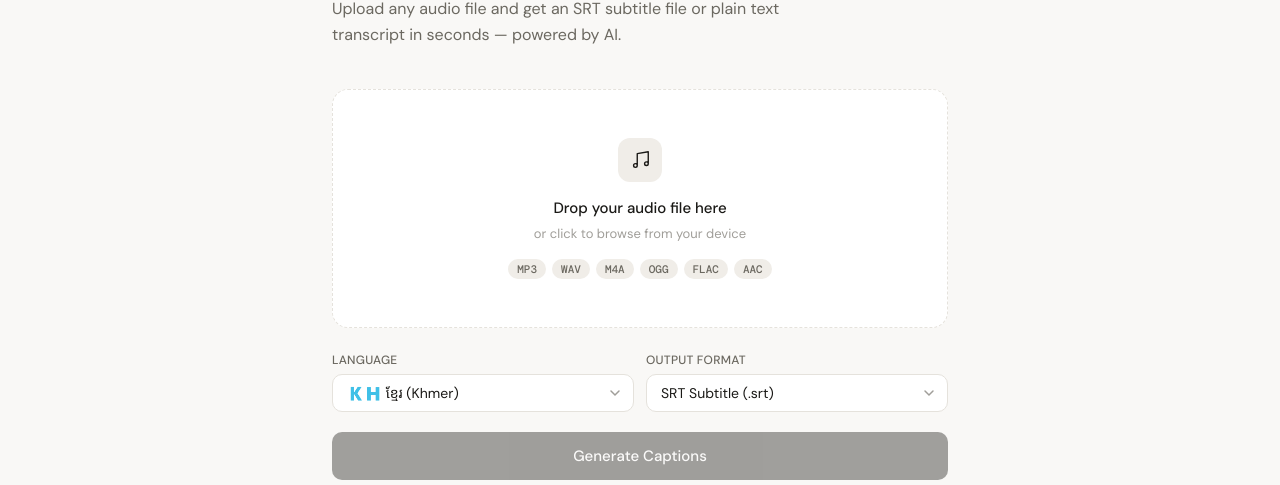
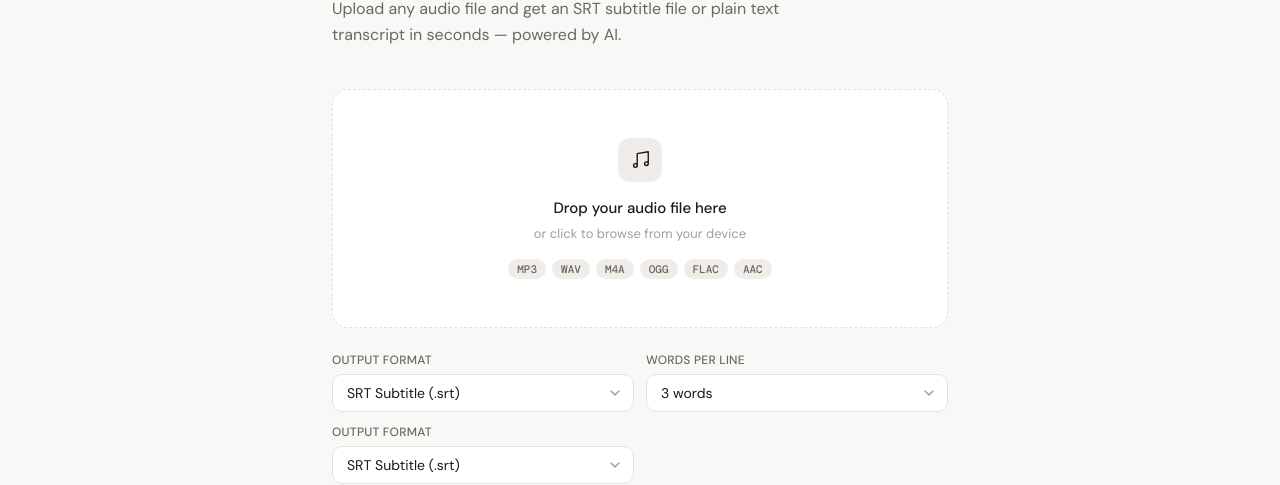
Before and after one commit to Chhayhengpoeng/caption-api, a website: page public/index.html in a window 1280 px wide. Shown: the part 317-802 px from the top of the page. Drawn offline with nearby package versions, Linux system fonts and the light colour scheme.

Commit message:
Update index.html

```diff
--- a/public/index.html
+++ b/public/index.html
@@ -143,15 +143,22 @@
 
   <div class="options-row">
     <div class="option-group">
-      <label id="txt-lang-label">Language</label>
-      <select id="langSelect">
-        <option value="km">🇰🇭 ខ្មែរ (Khmer)</option>
-        <option value="en">🇺🇸 English</option>
-        <option value="zh">🇨🇳 Chinese</option>
-        <option value="th">🇹🇭 Thai</option>
-        <option value="auto">Auto Detect</option>
-      </select>
-    </div>
+  <label id="txt-format-label">Output Format</label>
+  <select id="formatSelect">
+    <option value="srt">SRT Subtitle (.srt)</option>
+    <option value="txt">Plain Text (.txt)</option>
+  </select>
+</div>
+<div class="option-group" id="wordsGroup">
+  <label>Words Per Line</label>
+  <select id="wordsSelect">
+    <option value="1">1 word</option>
+    <option value="2">2 words</option>
+    <option value="3" selected>3 words</option>
+    <option value="4">4 words</option>
+    <option value="5">5 words</option>
+  </select>
+</div>
     <div class="option-group">
       <label id="txt-format-label">Output Format</label>
       <select id="formatSelect">
```
